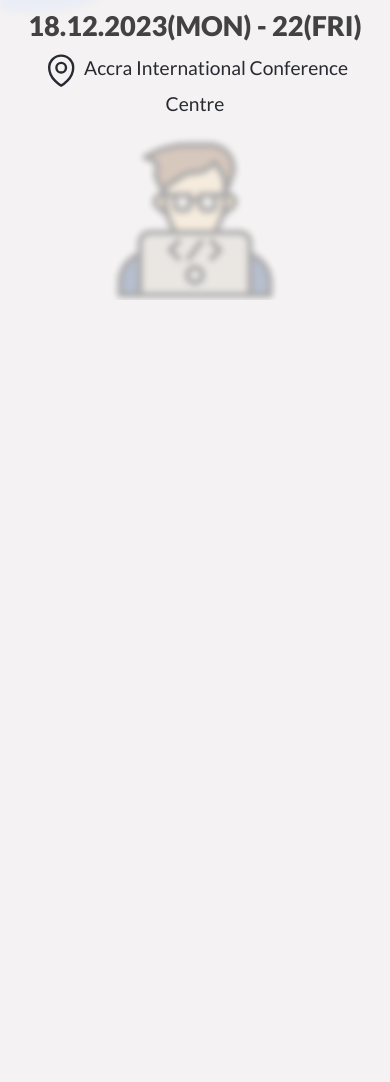
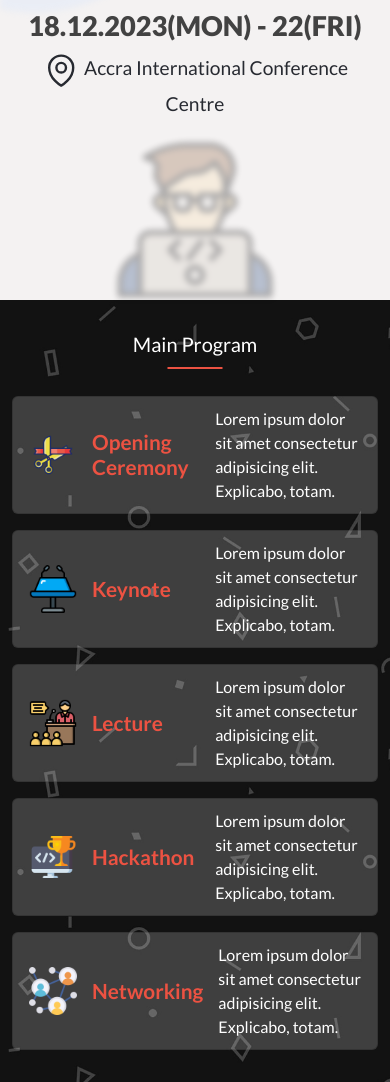
Before and after one commit to Baayeh/dev-summit, a website: page index.html in a window 390 px wide. Shown: the part 544-1626 px from the top of the page. Before the commit the page ends 844 px from the top, so only its background shows below. Drawn offline with nearby package versions, Linux system fonts and the light colour scheme.

Commit message:
Styled program section to be responsive

```diff
--- a/assets/css/styles.css
+++ b/assets/css/styles.css
@@ -25,6 +25,7 @@
   height: 100vh;
   background-image: url('../img/tech-tool1.png'), url('../img/tech-tool2.png'), url('../img/tech-tool3.png');
   background-repeat: no-repeat;
+  background-attachment: fixed;
   background-size: 8em, 10em, 20em;
   background-position: 17.2em -1.7em, 50% bottom, -180% 45%;
   opacity: 0.3;
@@ -148,6 +149,79 @@
   width: 2em;
 }
 
+section#program {
+  box-sizing: content-box;
+  width: 100%;
+  height: 100%;
+  background-image: url('../img/program-bg.jpg');
+  background-repeat: no-repeat;
+  background-attachment: fixed;
+  background-size: cover;
+  padding: 2em 0;
+}
+
+section#program h5:nth-child(1) {
+  color: #fff;
+  position: relative;
+  text-align: center;
+  margin-bottom: 2em;
+}
+
+section#program h5:nth-child(1)::after {
+  content: '';
+  width: 55px;
+  height: 2px;
+  background-color: #ec5242;
+  position: absolute;
+  top: 150%;
+  left: 50%;
+  transform: translate(-50%, -50%);
+}
+
+div.program-list {
+  justify-content: center;
+  row-gap: 1em;
+}
+
+div.list-item div.card {
+  display: flex;
+  flex-direction: row;
+  align-items: center;
+  padding: 10px 1em;
+  gap: 15px;
+  background-color: rgba(255, 255, 255, 0.192);
+  transition: 1s;
+}
+
+div.list-item div.card:hover {
+  background-color: #fff;
+}
+
+div.list-item div.card:hover p {
+  color: #272a31;
+}
+
+div.card img {
+  width: 3em;
+  height: 3em;
+}
+
+div.list-item div.card * {
+  margin: 0;
+}
+
+div.card h5 {
+  color: #ec5242;
+  font-size: 1.3em;
+  font-weight: bold;
+  flex-basis: 18em;
+}
+
+div.card p {
+  color: #fff;
+  transition: 1s;
+}
+
 /**********************
   End of Mobile Styles
 ***********************/
@@ -207,6 +281,27 @@
   section#header-content p.p-info {
     font-size: 1em;
     width: 70%;
+  }
+
+  div.program-list {
+    justify-content: center;
+    row-gap: 1.5em;
+  }
+
+  div.list-item div.card {
+    flex-direction: column;
+    text-align: center;
+    padding: 2em 0;
+    height: 20em;
+    justify-content: center;
+  }
+
+  div.card h5 {
+    flex-basis: unset;
+  }
+
+  div.card p {
+    padding: 0 2em;
   }
 }
 
--- a/index.html
+++ b/index.html
@@ -41,7 +41,6 @@
         </div>
       </div>
     </nav>
-  </header>
     <!-- Header Content -->
     <section id="header-content" class="p-3">
       <h1 class="header-title">Devs, <br /> <span>Assemble!!</span></h1>
@@ -54,7 +53,54 @@
       </svg>
       </span> Accra International Conference Centre</p>
     </section>
+  </header>
+  <!-- Main Content -->
+  <main>
+    <!-- Programs Section -->
+    <section id="program">
+      <h5>Main Program</h5>
 
+      <div class="container">
+        <div class="row program-list" role="list">
+          <div class="col-md-6 col-lg-3 list-item" role="listitem">
+            <div class="card">
+              <img class="img-fluid" src="./assets/img/ceremony.png" alt="Opening ceremony">
+              <h5>Opening Ceremony</h5>
+              <p>Lorem ipsum dolor sit amet consectetur adipisicing elit. Explicabo, totam.</p>
+            </div>
+          </div>
+          <div class="col-md-6 col-lg-3 list-item" role="listitem">
+            <div class="card">
+              <img class="img-fluid" src="./assets/img/keynote.png" alt="Keynote Image">
+              <h5>Keynote</h5>
+              <p>Lorem ipsum dolor sit amet consectetur adipisicing elit. Explicabo, totam.</p>
+            </div>
+          </div>
+          <div class="col-md-6 col-lg-3 list-item" role="listitem">
+            <div class="card">
+              <img class="img-fluid" src="./assets/img/lecture.png" alt="Lecture image">
+              <h5>Lecture</h5>
+              <p>Lorem ipsum dolor sit amet consectetur adipisicing elit. Explicabo, totam.</p>
+            </div>
+          </div>
+          <div class="col-md-6 col-lg-3 list-item" role="listitem">
+            <div class="card">
+              <img class="img-fluid" src="./assets/img/hackathon.png" alt="Hackathon image">
+              <h5>Hackathon</h5>
+              <p>Lorem ipsum dolor sit amet consectetur adipisicing elit. Explicabo, totam.</p>
+            </div>
+          </div>
+          <div class="col-md-6 col-lg-3 list-item" role="listitem">
+            <div class="card">
+              <img class="img-fluid" src="./assets/img/networking.png" alt="Networking icon">
+              <h5>Networking</h5>
+              <p>Lorem ipsum dolor sit amet consectetur adipisicing elit. Explicabo, totam.</p>
+            </div>
+          </div>
+        </div>
+      </div>
+    </section>
+  </main>
   <script src="./node_modules/bootstrap/dist/js/bootstrap.bundle.min.js"></script>
   <script src="./assets/js/index.js"></script>
 </body>
```
Also changed, not shown: assets/img/ceremony.png (added), assets/img/hackathon.png (added), assets/img/keynote.png (added), assets/img/lecture.png (added), assets/img/networking.png (added), assets/img/program-bg.jpg (added). Lines whose indentation alone changed are shown as unchanged.
